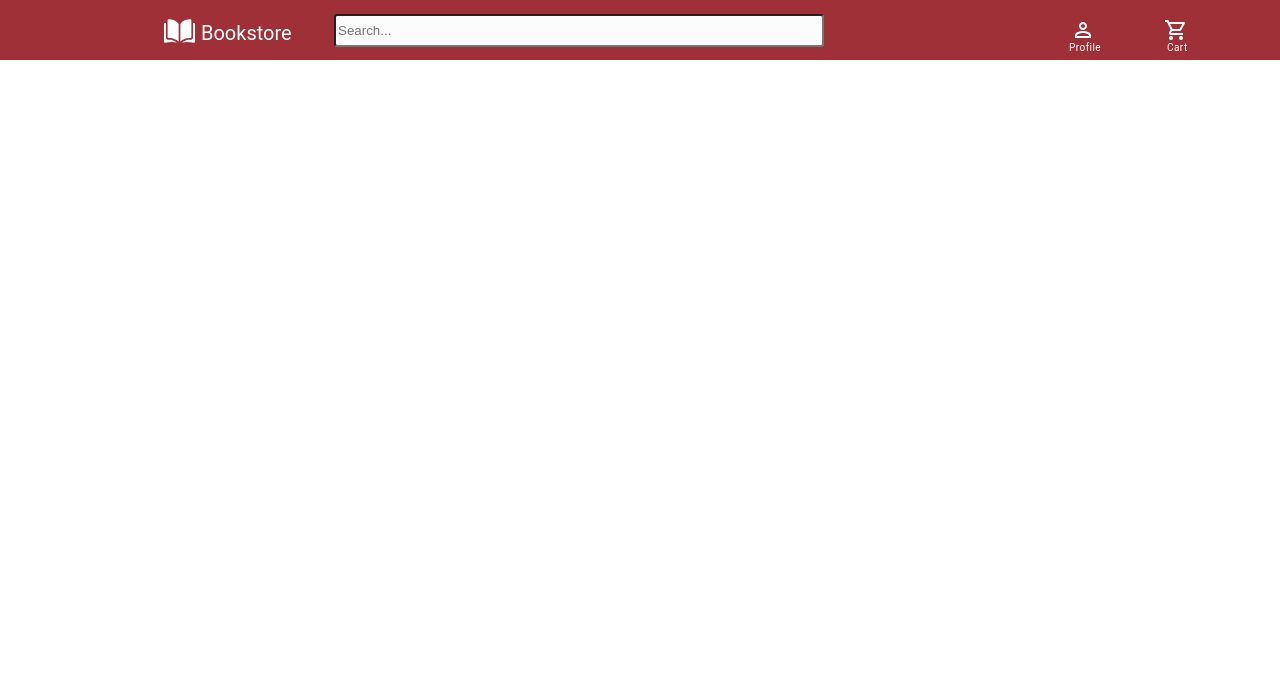
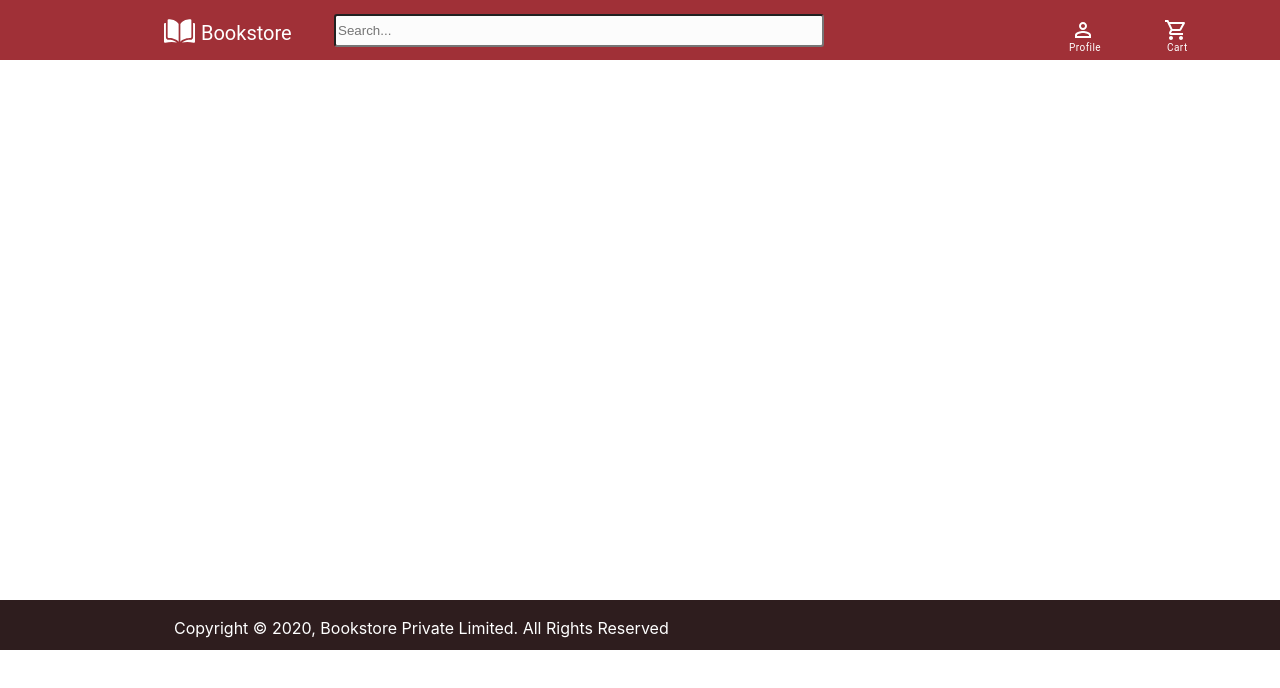
Before and after one commit to Sujit11yadav/BookStore, a React (Create React App) app: page / in a window 1280 px wide. Shown: the top 688 px of the page. Built offline with nearby package versions, Linux system fonts and the light colour scheme.

Commit message:
Added footer component

```diff
--- /dev/null
+++ b/src/components/footer/Footer.css
@@ -0,0 +1,21 @@
+.footer {
+  position: absolute;
+  top: 600px;
+  width: 100vw;
+  height: 50px;
+  background: #2e1d1e 0% 0% no-repeat padding-box;
+  opacity: 1;
+}
+
+.text {
+  position: relative;
+  top: 18px;
+  left: 174px;
+  width: 500px;
+  height: 15px;
+  text-align: left;
+  font: normal normal medium 12px/15px Lato;
+  letter-spacing: 0px;
+  color: #ffffff;
+  opacity: 1;
+}
--- /dev/null
+++ b/src/components/footer/Footer.jsx
@@ -0,0 +1,14 @@
+import React from "react";
+import "./Footer.css";
+
+function Footer() {
+  return (
+    <div className="footer">
+      <div className="text">
+        Copyright © 2020, Bookstore Private Limited. All Rights Reserved
+      </div>
+    </div>
+  );
+}
+
+export default Footer;
--- a/src/pages/home/Home.jsx
+++ b/src/pages/home/Home.jsx
@@ -1,10 +1,12 @@
 import React from "react";
+import Footer from "../../components/footer/Footer";
 import Header from "../../components/header/Header";
 
 function Home() {
   return (
     <div>
       <Header />
+      <Footer />
     </div>
   );
 }
```
